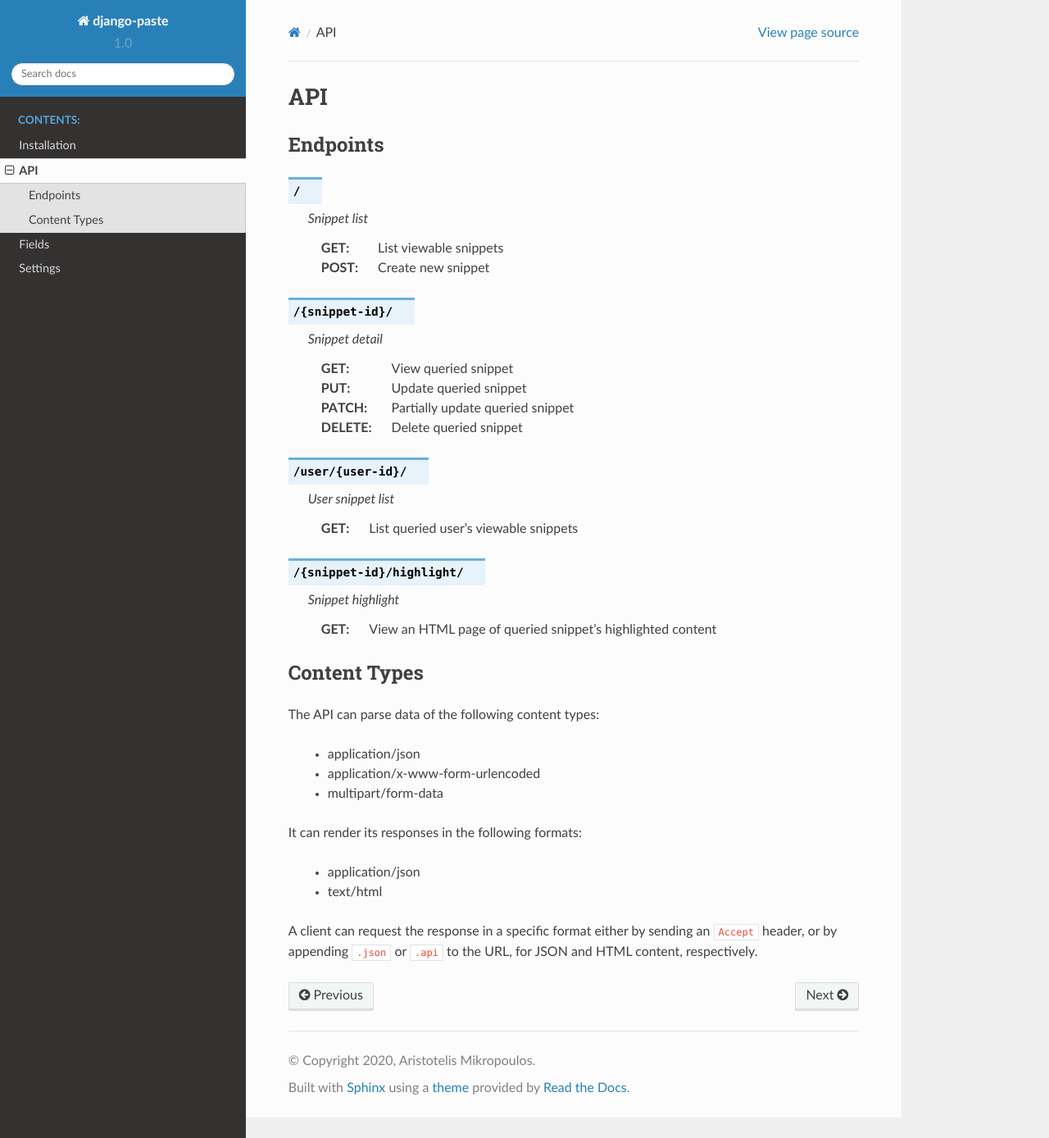
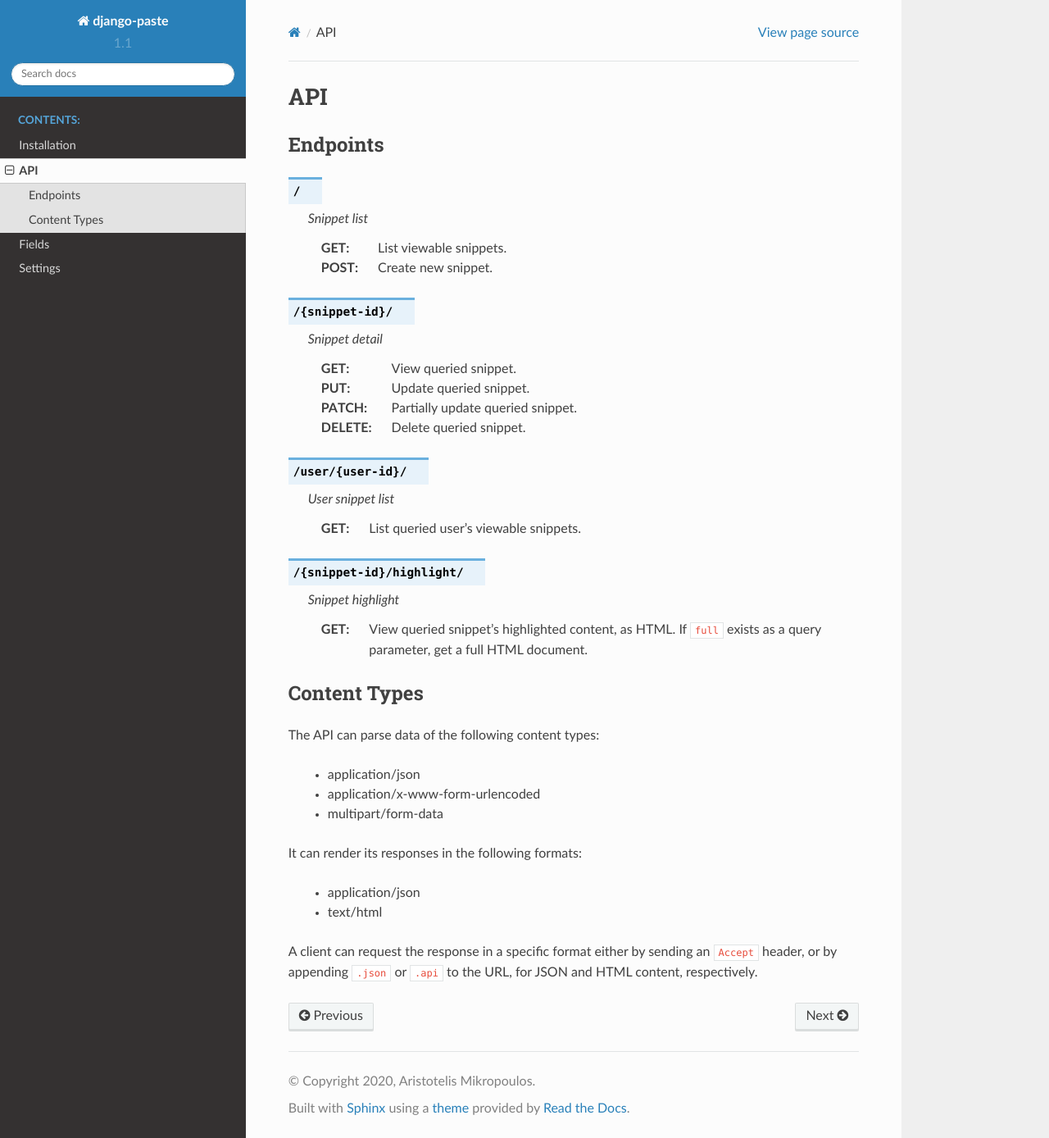
Before and after one commit to amikrop/django-paste, a Sphinx documentation site: the page built from docs/api.rst, in a window 1280 px wide and 1388 px high. Shown: the whole window at 82% size. Built offline with Sphinx 7.4.7 and the Read the Docs theme 2.0.0, drawn with Linux system fonts in a browser that asks for light colours.

Commit message:
Add "full" option to highlight view

```diff
--- a/docs/api.rst
+++ b/docs/api.rst
@@ -8,29 +8,30 @@ Endpoints
 
    *Snippet list*
 
-   :GET: List viewable snippets
-   :POST: Create new snippet
+   :GET: List viewable snippets.
+   :POST: Create new snippet.
 
 .. confval:: /{snippet-id}/
 
    *Snippet detail*
 
-   :GET: View queried snippet
-   :PUT: Update queried snippet
-   :PATCH: Partially update queried snippet
-   :DELETE: Delete queried snippet
+   :GET: View queried snippet.
+   :PUT: Update queried snippet.
+   :PATCH: Partially update queried snippet.
+   :DELETE: Delete queried snippet.
 
 .. confval:: /user/{user-id}/
 
    *User snippet list*
 
-   :GET: List queried user's viewable snippets
+   :GET: List queried user's viewable snippets.
 
 .. confval:: /{snippet-id}/highlight/
 
    *Snippet highlight*
 
-   :GET: View an HTML page of queried snippet's highlighted content
+   :GET: View queried snippet's highlighted content, as HTML. If ``full``
+         exists as a query parameter, get a full HTML document.
 
 Content Types
 -------------
--- a/docs/fields.rst
+++ b/docs/fields.rst
@@ -51,7 +51,8 @@ The rest of the fields are optional, except for :confval:`content`.
    :type: boolean
    :default: *from settings*
 
-   Whether the title of the snippet should be included in its highlight view.
+   Whether the title of the snippet should be included in its full highlight
+   view.
 
 .. confval:: private
 
--- a/docs/settings.rst
+++ b/docs/settings.rst
@@ -14,8 +14,8 @@ settings file, whith any of the following keys:
    :type: ``bool``
    :default: ``True``
 
-   Whether the title of a snippet should be included in its highlight view, in
-   case the relative field is not set for it.
+   Whether the title of a snippet should be included in its full highlight
+   view, in case the relative field is not set for it.
 
 .. confval:: DEFAULT_LANGUAGE
 
--- a/paste/__init__.py
+++ b/paste/__init__.py
@@ -1,4 +1,4 @@
-__version__ = '1.0.4'
+__version__ = '1.1.0'
 __author__ = 'Aristotelis Mikropoulos <amikrop@gmail.com>'
 __license__ = 'MIT'
 __url__ = 'https://github.com/amikrop/django-paste'
```
Also changed, not shown: 5 other files.
